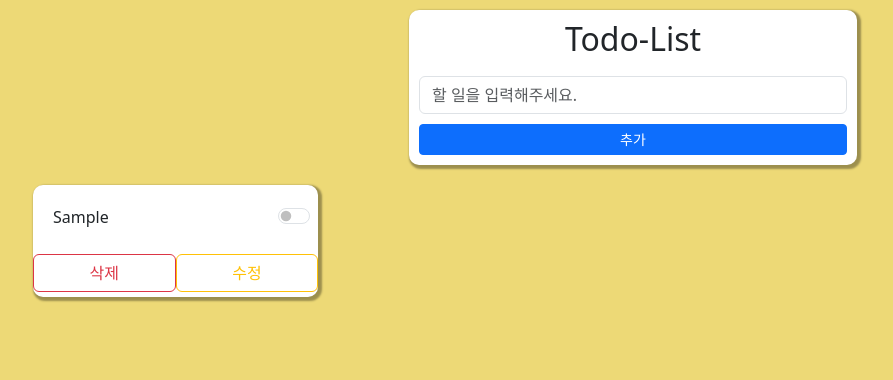
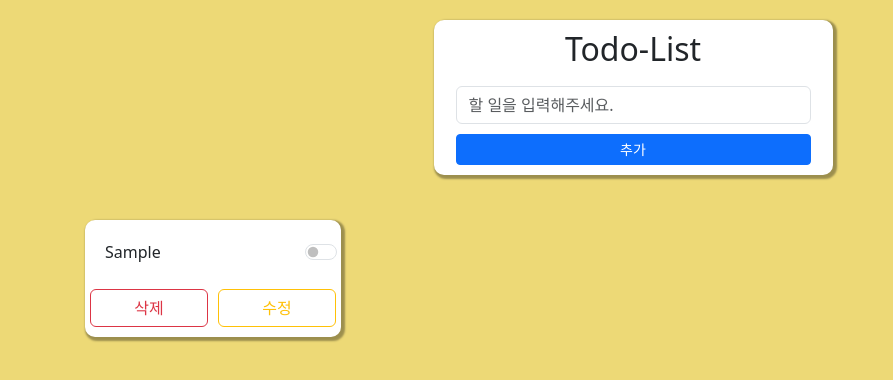
Before and after one commit to hsc03/React-TodoList, a React (Create React App) app: page / in a window 1280 px wide. Both pictures are taken after typing "Sample" into the empty fields and a click on the button "추가". Shown: the top 380 px of the page, without its empty margins (7-900 px from the left). Built offline with nearby package versions, Linux system fonts and the light colour scheme.

Commit message:
Add Modifications and Delete feature

```diff
--- a/src/App.js
+++ b/src/App.js
@@ -1,21 +1,43 @@
 import React, { useState } from 'react';
 import "./styles/App.css";
 import 'bootstrap/dist/css/bootstrap.min.css'
+import { Container, Row } from 'react-bootstrap';
 import Header from './components/Header';
 import TodoList from './components/TodoList';
 
 const App = () => {
   const [todos, setTodos] = useState([]);
+  console.log(todos);
 
   const addTodoItem = (item) => {
     const newTodo = { id: Date.now(), text: item };
     setTodos([...todos, newTodo]);
   };
 
+  const deleteTodoItem = (id) => {
+    const deletedTodo = todos.filter(todo => todo.id !== id);
+    setTodos(deletedTodo);
+  };
+
+  const editTodoItem = (id, newText) => {
+    const editTodo = todos.map(todo => todo.id === id ? {...todo, text: newText }: todo);
+    setTodos(editTodo);
+  };
+
   return (
     <div className='app'>
-      <Header onAddItem={addTodoItem}/>
-      <TodoList todos={todos}/>
+      <Container>
+        <Row>
+          <Header onAdd={addTodoItem} />
+        </Row>
+        <Row>
+          <TodoList
+            todos={todos}
+            onDelete={deleteTodoItem}
+            onEdit={editTodoItem}
+          />
+        </Row>
+      </Container>
     </div>
   );
 }
--- a/src/components/Header.js
+++ b/src/components/Header.js
@@ -3,7 +3,7 @@ import '../styles/Header.css';
 import 'bootstrap/dist/css/bootstrap.min.css';
 import { Form, Button } from 'react-bootstrap';
 
-const Header = ({ onAddItem }) => {
+const Header = ({ onAdd }) => {
     const [inputValue, setInputValue] = useState('');
     const [validated, setValidated] = useState(false);
 
@@ -19,7 +19,7 @@ const Header = ({ onAddItem }) => {
             setValidated(true);
         } else {
             setValidated(false);
-            onAddItem(inputValue);
+            onAdd(inputValue);
             setInputValue('');
         }
     };
--- a/src/components/TodoItem.js
+++ b/src/components/TodoItem.js
@@ -2,38 +2,84 @@ import React, { useState } from "react";
 import '../styles/TodoItem.css';
 import { Button, Form } from 'react-bootstrap';
 
-const TodoItem = ({ inputValue }) => {
+const TodoItem = ({ inputValue, onDelete, onEdit, id }) => {
     const [isCompleted, setIsCompleted] = useState(false);
+    const [isEditing, setIsEditing] = useState(false);
+    const [editText, setEditText] = useState(inputValue);
 
     const handleCompleteChange = (e) => {
         setIsCompleted(e.currentTarget.checked);
     };
 
-    const handleDelete = () => {
-        alert("삭제됩니다.(구현x)");
-    }
+    const handleSubmit = (e) => {
+        e.preventDefault();
+        completeEdit();
+    };
 
     const handleEdit = () => {
-        alert("수정됩니다.(구현 x)");
-    }
+        setIsEditing(true);
+    };
+
+    const completeEdit = () => {
+        onEdit(id, editText);
+        setIsEditing(false);
+    };
+
+    const cancelEdit = () => {
+        setEditText(inputValue);
+        setIsEditing(false);
+    };
 
     return (
-        <div className="itemContainer"style={{ backgroundColor : isCompleted ? 'grey' : 'white'}}>
+        <div
+            className="itemContainer"
+            style={{ backgroundColor: isCompleted ? 'grey' : 'white' }}
+        >
             <div className="itemTop">
                 <div className="text">
-                    <span>{inputValue}</span>
+                    {isEditing ?
+                        <Form onSubmit={handleSubmit}>
+                            <Form.Control
+                                type="text"
+                                value={editText}
+                                onChange={(e) => setEditText(e.target.value)} />
+                        </Form>
+                        : <span>
+                            {isCompleted ? inputValue + "     ✅" : inputValue}
+                        </span>}
                 </div>
-                <Form.Check
-                    type="switch"
-                    id={`complete-switch-${inputValue}`}
-                    label=""
-                    checked={isCompleted}
-                    onChange={handleCompleteChange}
-                />
+                {isEditing ?
+                    <Form.Check
+                        disabled
+                        className="switch"
+                        type="switch"
+                        id={`complete-switch-${inputValue}`}
+                        checked={isCompleted}
+                        onChange={handleCompleteChange}
+                    /> : <Form.Check
+                        className="switch"
+                        type="switch"
+                        id={`complete-switch-${inputValue}`}
+                        checked={isCompleted}
+                        onChange={handleCompleteChange}
+                    />}
             </div>
             <div className="itemBottom">
-                <Button variant="outline-danger" onClick={handleDelete}>삭제</Button>
-                <Button variant="outline-warning" disabled={isCompleted} onClick={handleEdit}>수정</Button>
+                {isEditing ?
+                    <Button
+                        variant="outline-danger"
+                        onClick={cancelEdit}>취소</Button>
+                    : <Button
+                        variant="outline-danger"
+                        onClick={onDelete}>삭제</Button>}
+                {isEditing ?
+                    <Button
+                        variant="outline-success"
+                        onClick={completeEdit}>저장</Button>
+                    : <Button
+                        variant="outline-warning"
+                        disabled={isCompleted}
+                        onClick={handleEdit}>수정</Button>}
             </div>
         </div>
     );
--- a/src/components/TodoList.js
+++ b/src/components/TodoList.js
@@ -1,14 +1,26 @@
 import React from 'react';
 import '../styles/TodoList.css';
 import TodoItem from './TodoItem';
+import { Container, Row, Col } from 'react-bootstrap';
 
-const TodoList = ({ todos }) => {
+const TodoList = ({ todos, onDelete, onEdit }) => {
     return (
-        <div className='todoListContainer'>
-            {todos.map(todo => (
-                <TodoItem key={todo.id} inputValue={todo.text} />
-            ))}
-        </div>
+        <Container>
+            <div className='todoListContainer'>
+                <Row>
+                    {todos.map(todo => (
+                        <Col md={3} key={todo.id}>
+                            <TodoItem
+                                id={todo.id}
+                                inputValue={todo.text}
+                                onDelete={() => onDelete(todo.id)}
+                                onEdit={onEdit}
+                            />
+                        </Col>
+                    ))}
+                </Row>
+            </div>
+        </Container>
     );
 };
 
--- a/src/styles/App.css
+++ b/src/styles/App.css
@@ -1,5 +1,10 @@
 .app {
   background-color: rgb(237, 217, 118);
   width: 100%;
-  min-height: 100%;
+  min-height: 100vh;
+  display: flex;
+  flex-direction: column;
+  align-items: center;
+  justify-content: flex-start;
+  padding-top: 20px;
 }
--- a/src/styles/Header.css
+++ b/src/styles/Header.css
@@ -1,12 +1,12 @@
 .headerContainer {
     width: 35%;
     background-color: white;
-    box-shadow: 2px 2px 2px 2px rgba(0, 0, 0, 0.342) ;
+    box-shadow: 2px 2px 2px 2px rgba(0, 0, 0, 0.342);
     border-radius: 10px;
     text-align: center;
     margin: auto;
     padding-top: 10px;
-    transform: translateY(10px);
+    margin-bottom: 20px;
 }
 
 .headerTitle {
--- a/src/styles/TodoItem.css
+++ b/src/styles/TodoItem.css
@@ -1,15 +1,12 @@
 .itemContainer {
-    width: 23%;
-    height: 7rem;
     background-color: white;
-    box-shadow: 2px 2px 2px 2px rgba(0, 0, 0, 0.342) ;
+    box-shadow: 2px 2px 2px 2px rgba(0, 0, 0, 0.342);
     border-radius: 10px;
     text-align: center;
-    margin-left: 10px;
-    margin-top: 30px;
     display: flex;
     flex-direction: column;
     justify-content: space-between;
+    margin-top: 15px;
 }
 
 .itemTop {
@@ -25,6 +22,7 @@
 }
 
 .itemBottom Button {
+    margin: 5px;
     width: 150px;
     justify-content: space-around;
 }
--- a/src/styles/TodoList.css
+++ b/src/styles/TodoList.css
@@ -1,8 +1,4 @@
 .todoListContainer {
-    display: flex;
-    justify-content: flex-start;
-    flex-wrap: wrap;
-    gap: 23px;
-    padding: 0 10px;
-    margin-left: 20px;
+    width: 100%;
+    padding: 10px;
 }
```
